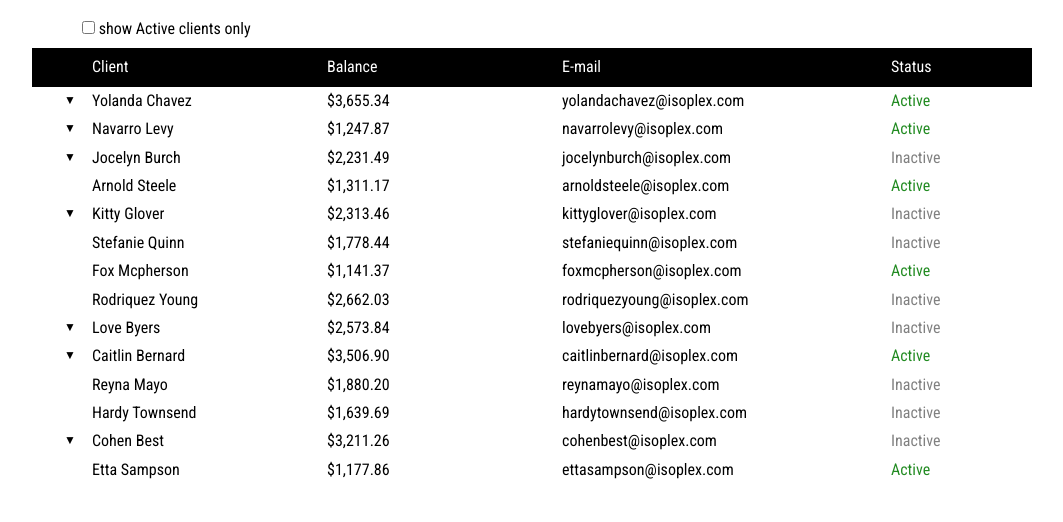
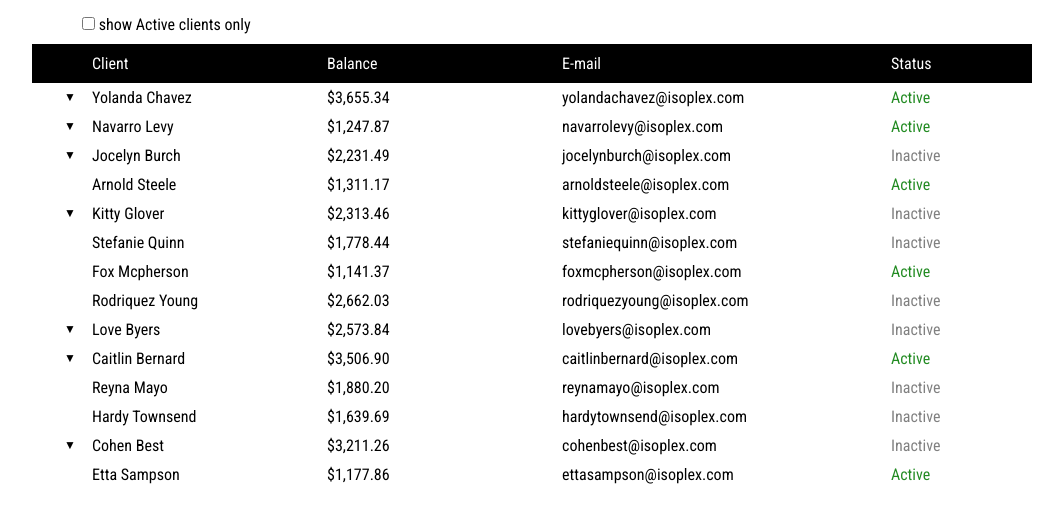
Before and after one commit to Di4master/clients-table, a plain HTML site: page index.html in a window 1280 px wide. Shown: the whole page, without its empty margins (108-1171 px from the left). Drawn offline with nearby package versions, Linux system fonts and the light colour scheme.

Commit message:
Add files via upload

```diff
--- a/index.html
+++ b/index.html
@@ -5,7 +5,6 @@
     <meta name="viewport" content="width=device-width, initial-scale=1.0">
     <meta http-equiv="X-UA-Compatible" content="ie=edge">
     <link rel="stylesheet" href="main.css">
-    <link rel="stylesheet" href="normalize.css">
     <title>Clients Table</title>
 </head>
 <body>
--- a/main.scss
+++ b/main.scss
@@ -12,7 +12,7 @@ body {
 
 .table {
     width: 1000px;
-    margin: 20px auto;
+    margin: 15px auto;
 }
 
 .table__switch {
```
Also changed, not shown: main.css.
